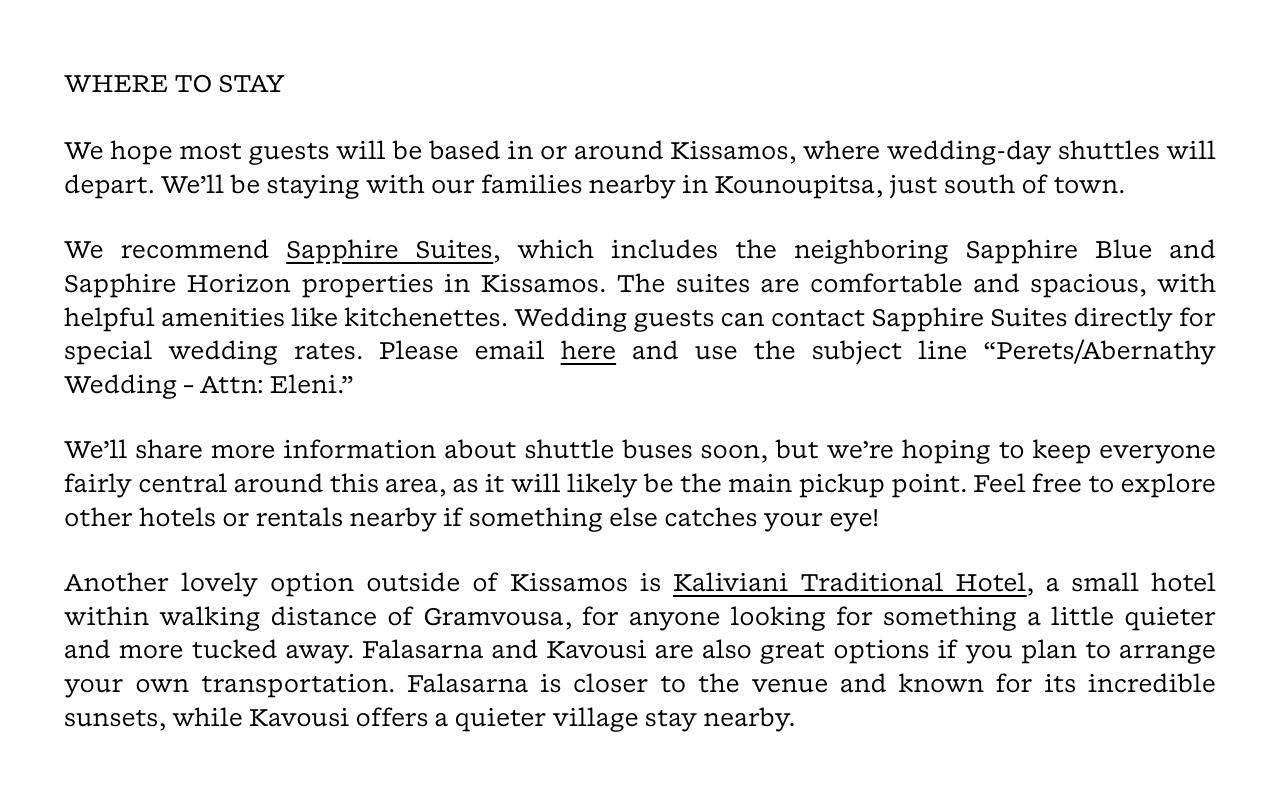
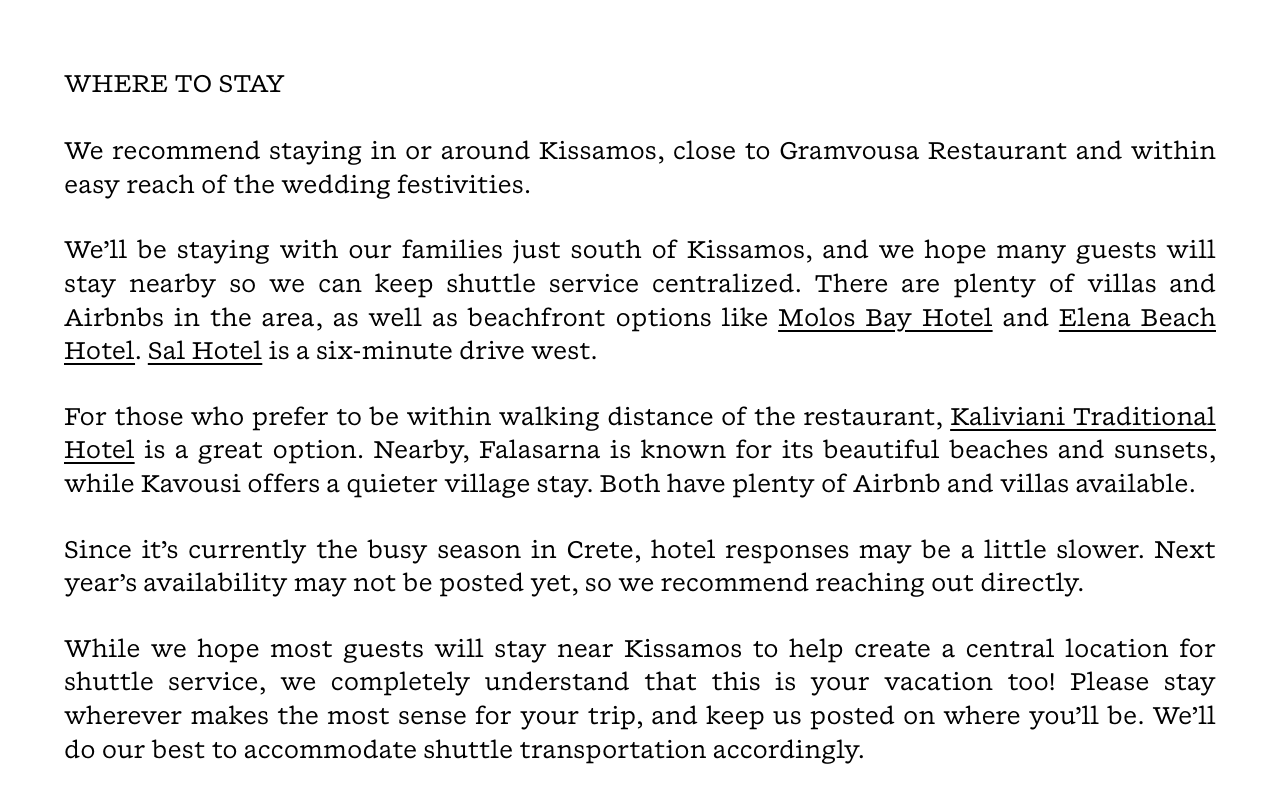
Before and after one commit to ajaxabernathy/courtney-and-ajax, a Next.js app: page /travel-and-stay in a window 1280 px wide. Shown: the part 2060-2860 px from the top of the page. Built offline with nearby package versions, Linux system fonts and the light colour scheme; a web font is replaced by a local one.

Commit message:
feat: new hotel options

```diff
--- a/app/travel-and-stay/page.tsx
+++ b/app/travel-and-stay/page.tsx
@@ -67,13 +67,15 @@
           <TextBlock
             heading="Where to Stay"
             body={[
-              "We hope most guests will be based in or around Kissamos, where wedding-day shuttles will depart. We’ll be staying with our families nearby in Kounoupitsa, just south of town.",
+              "We recommend staying in or around Kissamos, close to Gramvousa Restaurant and within easy reach of the wedding festivities.",
 
-              "We recommend <a href='https://sapphiresuites.gr/' target='_blank' rel='noopener noreferrer'>Sapphire Suites</a>, which includes the neighboring Sapphire Blue and Sapphire Horizon properties in Kissamos. The suites are comfortable and spacious, with helpful amenities like kitchenettes. Wedding guests can contact Sapphire Suites directly for special wedding rates. Please email <a href='mailto:sapphire_suites2021@gmail.com?subject=Perets%2FAbernathy%20Wedding%20%E2%80%93%20Attn%3A%20Eleni'>here</a> and use the subject line “Perets/Abernathy Wedding – Attn: Eleni.”",
+              "We’ll be staying with our families just south of Kissamos, and we hope many guests will stay nearby so we can keep shuttle service centralized. There are plenty of villas and Airbnbs in the area, as well as beachfront options like <a href='https://www.molosbayhotel.gr/' target='_blank' rel='noopener noreferrer'>Molos Bay Hotel</a> and <a href='https://elenabeach.gr/en/home/' target='_blank' rel='noopener noreferrer'>Elena Beach Hotel</a>. <a href='https://salhotel.gr/' target='_blank' rel='noopener noreferrer'>Sal Hotel</a> is a six-minute drive west.",
 
-              "We’ll share more information about shuttle buses soon, but we’re hoping to keep everyone fairly central around this area, as it will likely be the main pickup point. Feel free to explore other hotels or rentals nearby if something else catches your eye!",
+              "For those who prefer to be within walking distance of the restaurant, <a href='https://www.kaliviani.com/' target='_blank' rel='noopener noreferrer'>Kaliviani Traditional Hotel</a> is a great option. Nearby, Falasarna is known for its beautiful beaches and sunsets, while Kavousi offers a quieter village stay. Both have plenty of Airbnb and villas available.",
 
-              "Another lovely option outside of Kissamos is <a href='https://www.kaliviani.com/' target='_blank' rel='noopener noreferrer'>Kaliviani Traditional Hotel</a>, a small hotel within walking distance of Gramvousa, for anyone looking for something a little quieter and more tucked away. Falasarna and Kavousi are also great options if you plan to arrange your own transportation. Falasarna is closer to the venue and known for its incredible sunsets, while Kavousi offers a quieter village stay nearby. ",
+              "Since it’s currently the busy season in Crete, hotel responses may be a little slower. Next year’s availability may not be posted yet, so we recommend reaching out directly.",
+
+              "While we hope most guests will stay near Kissamos to help create a central location for shuttle service, we completely understand that this is your vacation too! Please stay wherever makes the most sense for your trip, and keep us posted on where you’ll be. We’ll do our best to accommodate shuttle transportation accordingly.",
             ]}
           />
         </div>
```
